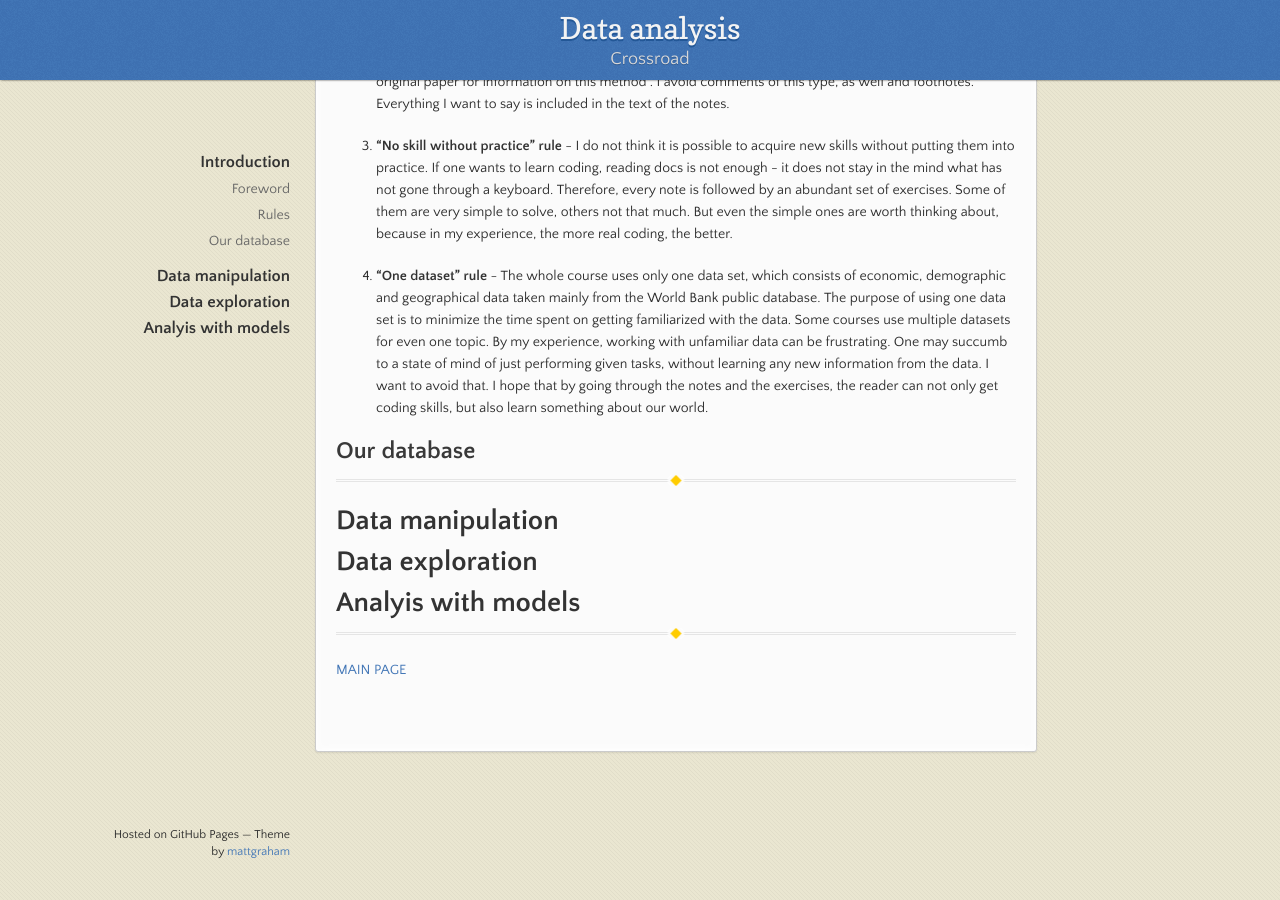
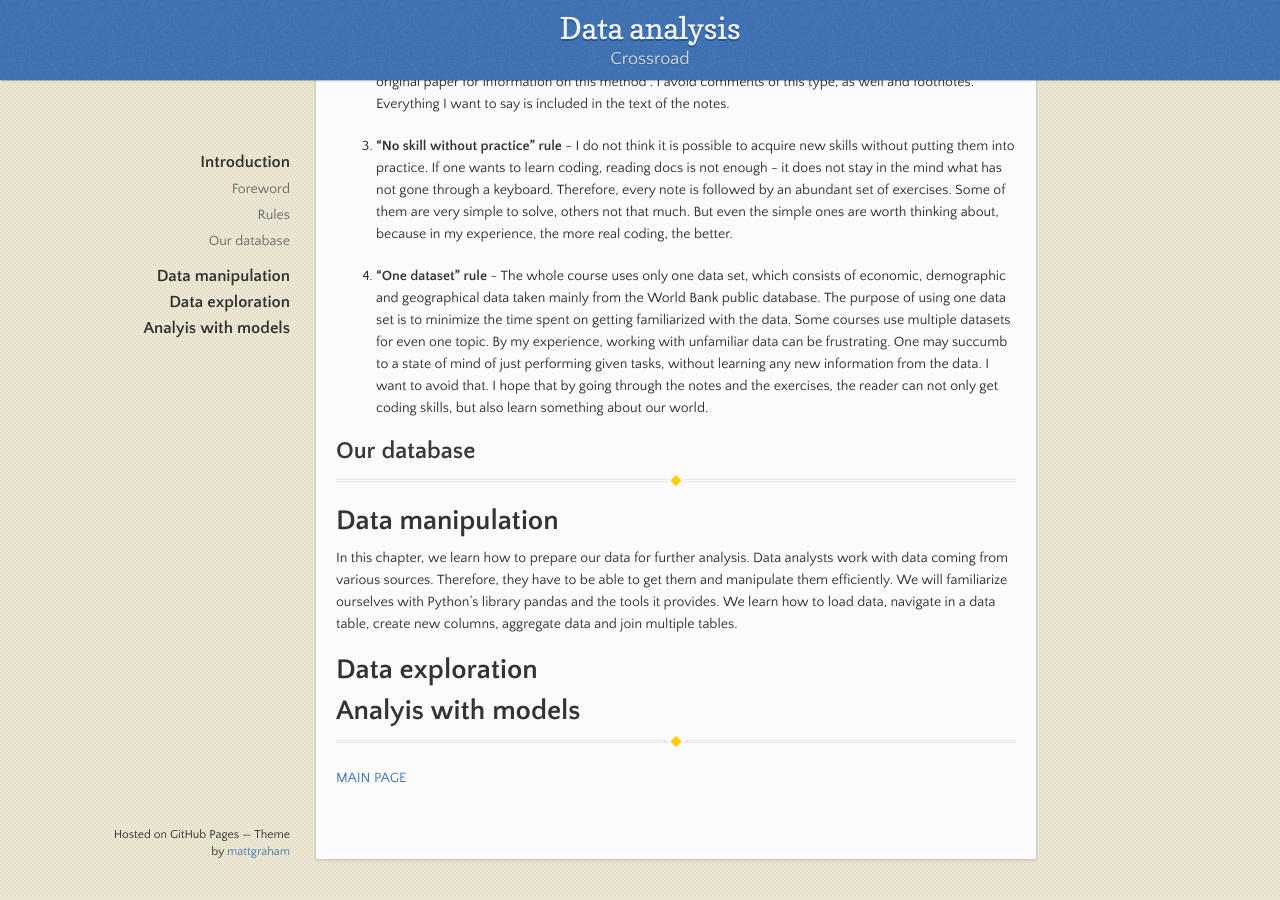
Before and after one commit to soukupmarek-edin/soukupmarek-edin.github.io, a Jekyll site: the page built from data_analysis/data_analysis_main.md, in a window 1280 px wide and 900 px high, scrolled down 414 px. Built offline with Jekyll 4.4.1, drawn with Linux system fonts in a browser that asks for light colours; Markdown is read by kramdown in place of the engine named in the settings.

Commit message:
Update data_analysis_main.md

```diff
--- a/data_analysis/data_analysis_main.md
+++ b/data_analysis/data_analysis_main.md
@@ -28,6 +28,8 @@ layout: data_analysis_index
 
 # Data manipulation
 
+In this chapter, we learn how to prepare our data for further analysis. Data analysts work with data coming from various sources. Therefore, they have to be able to get them and manipulate them efficiently. We will familiarize ourselves with Python's library pandas and the tools it provides. We learn how to load data, navigate in a data table, create new columns, aggregate data and join multiple tables.
+
 # Data exploration
 
 # Analyis with models
```
